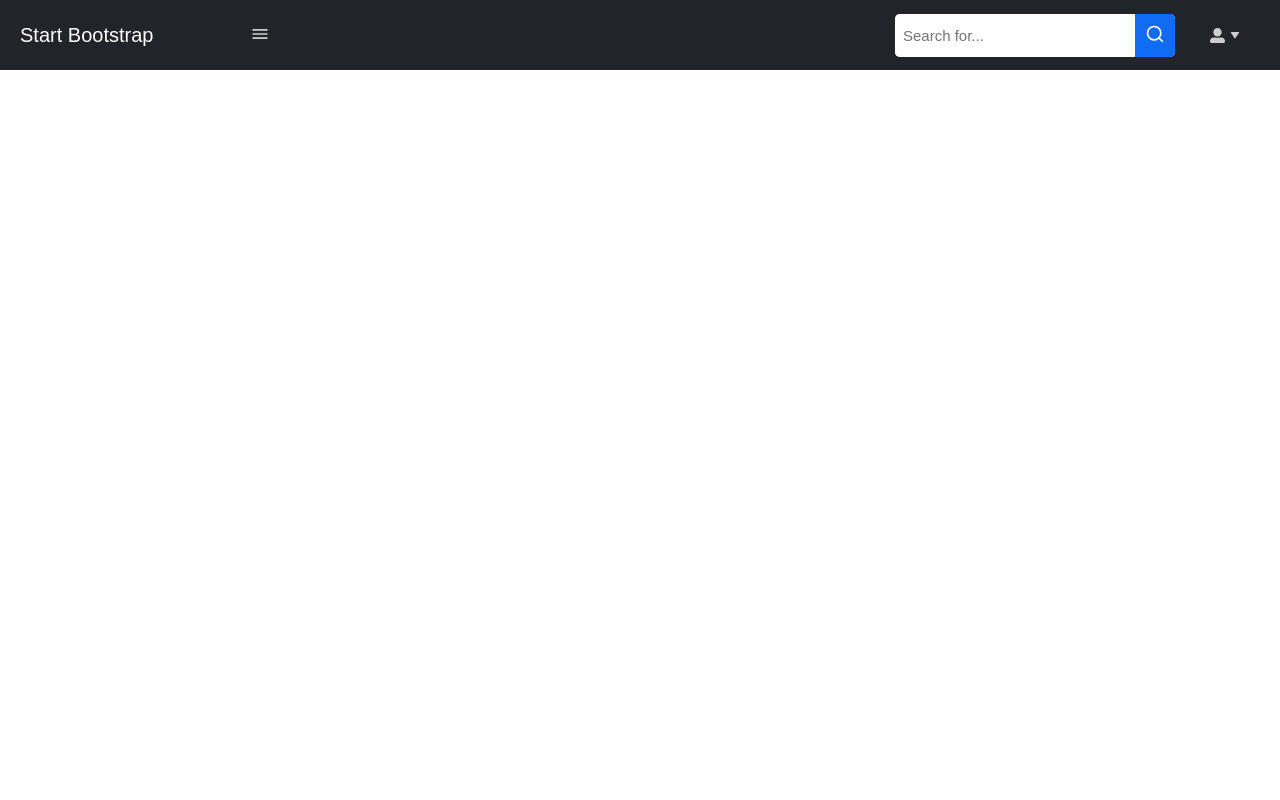
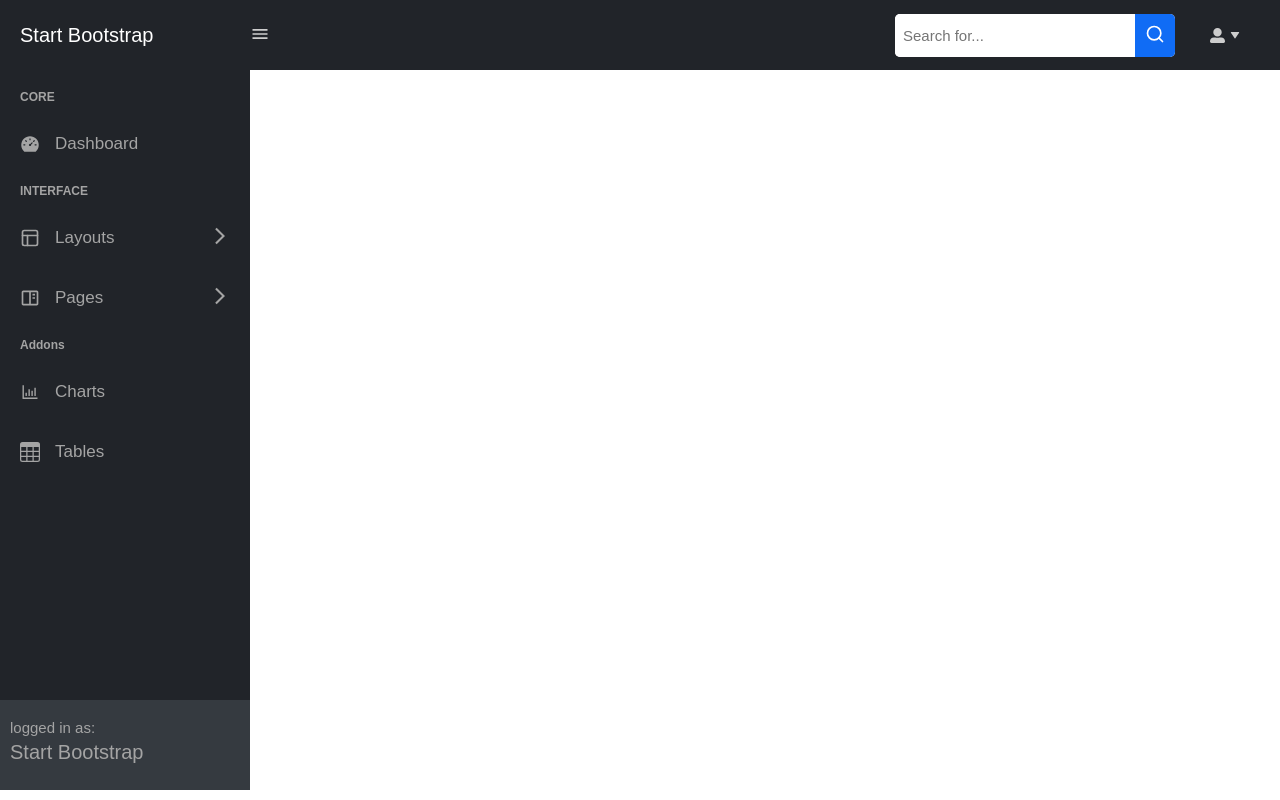
Before and after one commit to samsyntx/react-dashboard-design, a React (Create React App) app: page /charts in a window 1280 px wide. Built offline with nearby package versions, Linux system fonts and the light colour scheme; a web font is replaced by a local one.

Commit message:
improve readablity sidebar

```diff
--- a/src/App.jsx
+++ b/src/App.jsx
@@ -3,6 +3,9 @@
 import Home from "./components/Home/Home";
 import SidebarContext from "./context/SidebarContext";
 import { useState } from "react";
+
+import { ComAppContainer, FlexRouteRenderContainer } from "./AppStyled";
+import Sidebar from './components/Sidebar/Sidebar'
 
 const initialState = {
   isDarkSider: true,
@@ -15,20 +18,32 @@
   const [contextState, stateUpdate] = useState(initialState);
 
   const changeSiderTheme = () => {
-    stateUpdate(prevState => ({...prevState,  isLightSider: !prevState.isLightSider}))
-  }
+    stateUpdate((prevState) => ({
+      ...prevState,
+      isDarkSider: !prevState.isDarkSider,
+    }));
+  };
 
   const togglePcSider = () => {
-    stateUpdate(prevState => ({...prevState,  isShowPcSider: !prevState.isShowPcSider}))
-  }
+    stateUpdate((prevState) => ({
+      ...prevState,
+      isShowPcSider: !prevState.isShowPcSider,
+    }));
+  };
 
   const toggleMobileSider = () => {
-    stateUpdate(prevState => ({...prevState,  isShowMobileSider: !prevState.isShowMobileSider, }))
-  }
+    stateUpdate((prevState) => ({
+      ...prevState,
+      isShowMobileSider: !prevState.isShowMobileSider,
+    }));
+  };
 
   const usePopUpToggle = () => {
-    stateUpdate(prevState => ({...prevState,  isShowUserPopup: !prevState.isShowUserPopup}))
-  }
+    stateUpdate((prevState) => ({
+      ...prevState,
+      isShowUserPopup: !prevState.isShowUserPopup,
+    }));
+  };
 
   return (
     <SidebarContext.Provider
@@ -45,9 +60,14 @@
     >
       <BrowserRouter>
         <Header />
-        <Switch>
-          <Route exact path="/" component={Home} />
-        </Switch>
+        <ComAppContainer>
+          <Sidebar />
+          <FlexRouteRenderContainer>
+            <Switch>
+              <Route exact path="/" component={Home} />
+            </Switch>
+          </FlexRouteRenderContainer>
+        </ComAppContainer>
       </BrowserRouter>
     </SidebarContext.Provider>
   );
--- /dev/null
+++ b/src/AppStyled.jsx
@@ -0,0 +1,10 @@
+import styled from 'styled-components'
+
+export const ComAppContainer = styled.div `
+display: flex;
+flex-direction: row;
+`
+
+export const FlexRouteRenderContainer = styled.div `
+flex-grow: 1;
+`
--- a/src/components/Sidebar/MenuItem.jsx
+++ b/src/components/Sidebar/MenuItem.jsx
@@ -9,7 +9,7 @@
 
 const MenuItem = function (detail) {
   const {functionToChangeDrop} = detail
-  const {displayText, id,icon, isDrop, path, isShowDropDown} = detail.detail;
+  const {displayText, id,icon, isDrop, path, isShowDropDown, clickable} = detail.detail;
 
   const clickedToChangeStatusDrop = () => {
     functionToChangeDrop(id)
@@ -19,17 +19,21 @@
   return (
     <SidebarContext.Consumer>
       {(value) => {
-        const { isDarkSider } = value;
+        const { isDarkSider, changeSiderTheme } = value;
+
+        const changeToLightTheme = () => {
+          changeSiderTheme()
+        }
 
         return (
           <SideIconTextArrowContainer
             theme={isDarkSider.toString()}
             to={path}
-            onClick={isDrop === true ? clickedToChangeStatusDrop : null}
+            onClick={(isDrop === true) ? (clickedToChangeStatusDrop) : ((clickable === true) ? (changeToLightTheme) : null)}
           >
             <SideIconTextContainer>
               {icon.isAvailable === true ? icon.show : ''}
-              <SideMenuTextPara>{displayText}</SideMenuTextPara>
+              <SideMenuTextPara theme={isDarkSider.toString()}>{displayText}</SideMenuTextPara>
             </SideIconTextContainer>
             {isDrop && (
               <SideLowerIconContainer rotate={isShowDropDown.toString()}>
--- a/src/components/Sidebar/Sidebar.jsx
+++ b/src/components/Sidebar/Sidebar.jsx
@@ -1,6 +1,6 @@
 import SidebarContext from "../../context/SidebarContext";
-import MenuItem from './MenuItem'
-import React from 'react'
+import MenuItem from "./MenuItem";
+import React from "react";
 
 import { AiFillDashboard, AiOutlineBarChart } from "react-icons/ai";
 import { BiBookContent } from "react-icons/bi";
@@ -30,21 +30,24 @@
     path: "",
     insideDrop: [
       {
-        id: '1.1',
+        id: "1.1",
         displayText: "Static Navigation",
         icon: { isAvailable: false, show: "" },
         isDrop: false,
         path: "/static-path",
+        clickable: false,
       },
       {
-        id: '1.2',
-        displayText: "Light Sidebar",
+        id: "1.2",
+        displayText: "Sidebar Theme",
         icon: { isAvailable: false, show: "" },
         isDrop: false,
         path: "",
+        clickable: true,
       },
     ],
-    isShowDropDown: false
+    isShowDropDown: false,
+    clickable: false,
   },
   {
     id: 2,
@@ -54,7 +57,7 @@
     path: "",
     insideDrop: [
       {
-        id: '2.1',
+        id: "2.1",
         displayText: "Authentication",
         icon: { isAvailable: false, show: "" },
         isDrop: true,
@@ -66,6 +69,7 @@
             icon: { isAvailable: false, show: "" },
             isDrop: false,
             path: "/login",
+            clickable: false,
           },
           {
             id: "REGISTER",
@@ -73,6 +77,7 @@
             icon: { isAvailable: false, show: "" },
             isDrop: false,
             path: "/register",
+            clickable: false,
           },
           {
             id: "FORGET",
@@ -80,12 +85,14 @@
             icon: { isAvailable: false, show: "" },
             isDrop: false,
             path: "/forget-password",
+            clickable: false,
           },
         ],
-        isShowDropDown: false
+        clickable: false,
+        isShowDropDown: false,
       },
       {
-        id: '2.2',
+        id: "2.2",
         displayText: "Error",
         icon: { isAvailable: false, show: "" },
         isDrop: true,
@@ -97,6 +104,7 @@
             icon: { isAvailable: false, show: "" },
             isDrop: false,
             path: "/401",
+            clickable: false,
           },
           {
             id: 404,
@@ -104,6 +112,7 @@
             icon: { isAvailable: false, show: "" },
             isDrop: false,
             path: "/404",
+            clickable: false,
           },
           {
             id: 500,
@@ -111,17 +120,19 @@
             icon: { isAvailable: false, show: "" },
             isDrop: false,
             path: "/500",
+            clickable: false,
           },
         ],
-        isShowDropDown: false
+        isShowDropDown: false,
       },
     ],
-    isShowDropDown: false
+    isShowDropDown: false,
+    clickable: false,
   },
 ];
 
 const Sidebar = function () {
-  const [dropList, updateList] = useState(dropDownMenu)
+  const [dropList, updateList] = useState(dropDownMenu);
 
   const functionToChangeDrop = (uniqueId) => {
     const lengthId = uniqueId.toString().length;
@@ -131,14 +142,14 @@
         if (each.id === uniqueId) {
           return {
             ...each,
-            isShowDropDown: !each.isShowDropDown
+            isShowDropDown: !each.isShowDropDown,
           };
         }
         return each;
       });
       updateList(newList);
     } else {
-      const splitted = uniqueId.split('.');
+      const splitted = uniqueId.split(".");
       const topLevelIndex = parseInt(splitted[0]) - 1;
       const insideDropIndex = parseInt(splitted[1]) - 1;
 
@@ -149,18 +160,16 @@
           if (index === insideDropIndex) {
             return {
               ...each,
-              isShowDropDown: !each.isShowDropDown
+              isShowDropDown: !each.isShowDropDown,
             };
           }
           return each;
-        })
+        }),
       };
 
       updateList(newList);
     }
   };
-
-
 
   const commonSideBar = (isDarkSider) => {
     return (
@@ -169,7 +178,7 @@
         <SideIconTextArrowContainer theme={isDarkSider.toString()} to="/">
           <SideIconTextContainer>
             <AiFillDashboard size={20} />
-            <SideMenuTextPara>Dashboard</SideMenuTextPara>
+            <SideMenuTextPara theme={isDarkSider}>Dashboard</SideMenuTextPara>
           </SideIconTextContainer>
         </SideIconTextArrowContainer>
 
@@ -178,24 +187,31 @@
         <MiniSideHeading>INTERFACE</MiniSideHeading>
         {dropList.map((each) => (
           <React.Fragment key={each.id}>
-            <MenuItem key={each.id} detail={each} functionToChangeDrop={functionToChangeDrop} />
-            {each.isShowDropDown && each.isDrop === true ? (
-              each.insideDrop.map((insiderItems) => (
+            <MenuItem
+              key={each.id}
+              detail={each}
+              functionToChangeDrop={functionToChangeDrop}
+            />
+            {each.isShowDropDown && each.isDrop === true
+              ? each.insideDrop.map((insiderItems) => (
                   <React.Fragment key={insiderItems.id}>
-                  <MenuItem key={insiderItems.id} detail={insiderItems} functionToChangeDrop={functionToChangeDrop} />
-                  {insiderItems.isShowDropDown && insiderItems.isDrop === true ? (
-                    insiderItems.insideDrop.map((triple) => (
+                    <MenuItem
+                      key={insiderItems.id}
+                      detail={insiderItems}
+                      functionToChangeDrop={functionToChangeDrop}
+                    />
+                    {insiderItems.isShowDropDown && insiderItems.isDrop === true
+                      ? insiderItems.insideDrop.map((triple) => (
                           <React.Fragment key={triple.id}>
                             <MenuItem key={triple.id} detail={triple} />
                           </React.Fragment>
                         ))
-                  ) : null}
+                      : null}
                   </React.Fragment>
                 ))
-            ) : null}
+              : null}
           </React.Fragment>
         ))}
-
 
         {/* Drop Down Menu */}
 
@@ -216,11 +232,11 @@
     );
   };
 
-  const FooterSider = () => {
+  const FooterSider = isDarkSider => {
     return (
-      <BottomSiderTextContainer>
+      <BottomSiderTextContainer theme={isDarkSider.toString()}>
         <BottomText>logged in as:</BottomText>
-        <BottomText big={'true'}>Start Bootstrap</BottomText>
+        <BottomText big={"true"}>Start Bootstrap</BottomText>
       </BottomSiderTextContainer>
     );
   };
@@ -233,11 +249,9 @@
         return (
           <CompleteSidebarContainer theme={isDarkSider.toString()}>
             {isShowPcSider && (
-              <PcSidebarConatiner
-                theme={isDarkSider.toString()}
-              >
+              <PcSidebarConatiner theme={isDarkSider.toString()}>
                 {commonSideBar(isDarkSider.toString())}
-                {FooterSider()}
+                {FooterSider(isDarkSider)}
               </PcSidebarConatiner>
             )}
             <MobileSidebarContainer
@@ -245,9 +259,8 @@
               mobile={isShowMobileSider.toString()}
             >
               {commonSideBar(isDarkSider.toString())}
-              {FooterSider()}
+              {FooterSider(isDarkSider)}
             </MobileSidebarContainer>
-
           </CompleteSidebarContainer>
         );
       }}
--- a/src/components/Sidebar/SidebarStyled.jsx
+++ b/src/components/Sidebar/SidebarStyled.jsx
@@ -16,7 +16,7 @@
 export const PcSidebarConatiner = styled.nav`
   width: 250px;
   background-color: ${(props) =>
-    props.theme === "true" ? "#212429" : "#d6d6d6"};
+    props.theme === "true" ? "#212429" : "#f3f3f3"};
   color: ${(props) => (props.theme === "true" ? "#a4a4a4" : "#212429")};
   display: flex;
   flex-direction: column;
@@ -36,7 +36,7 @@
   min-height: 95vh;
   width: 250px;
   background-color: ${(props) =>
-    props.theme === "true" ? "#212429" : "#adadad"};
+    props.theme === "true" ? "#212429" : "#f3f3f3"};
   color: ${(props) => (props.theme === "true" ? "#a4a4a4" : "#212429")};
   transition: left 0.5s ease-in-out;
   animation: ${slideAnimation} 0.5s ease-in-out;
@@ -85,7 +85,7 @@
 margin-left: 15px;
 font-size: 17px;
 &:hover{
-  color: white;
+  color: ${props => props.theme === 'true' ? 'white' : '#106cf5'};
 }
 `;
 
@@ -102,7 +102,7 @@
 // Footer Sider
 
 export const BottomSiderTextContainer = styled.div`
-  background-color: #353a40;
+  background-color: ${props => props.theme === 'true' ? '#353a40' : "#dadada"};
   padding: 15px 10px 15px 10px;
   height: 60px;
 `;
--- /dev/null
+++ b/src/components/StaticDemo/StaticStyled.jsx
@@ -0,0 +1,3 @@
+import styled from 'styled-components'
+
+export const ComStaticContainer = styled.div ``
```
Also changed, not shown: src/components/Home/Home.jsx (+2 -22 lines), src/components/Home/HomeStyled.jsx (+1 -9 lines), src/components/StaticDemo/StaticDemo.jsx (added, +12 -0 lines). Lines whose indentation alone changed are shown as unchanged.
